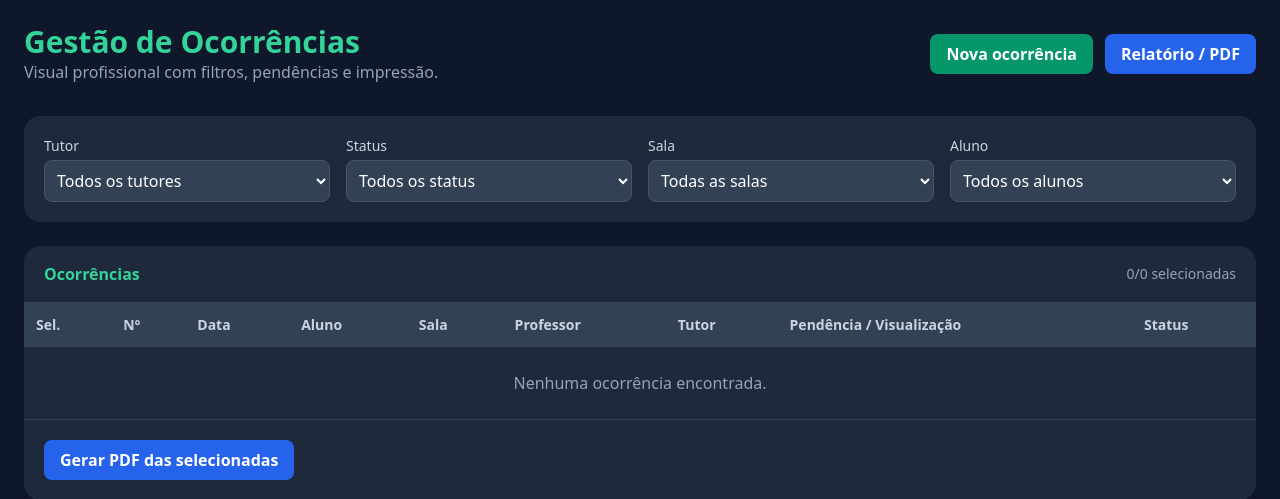
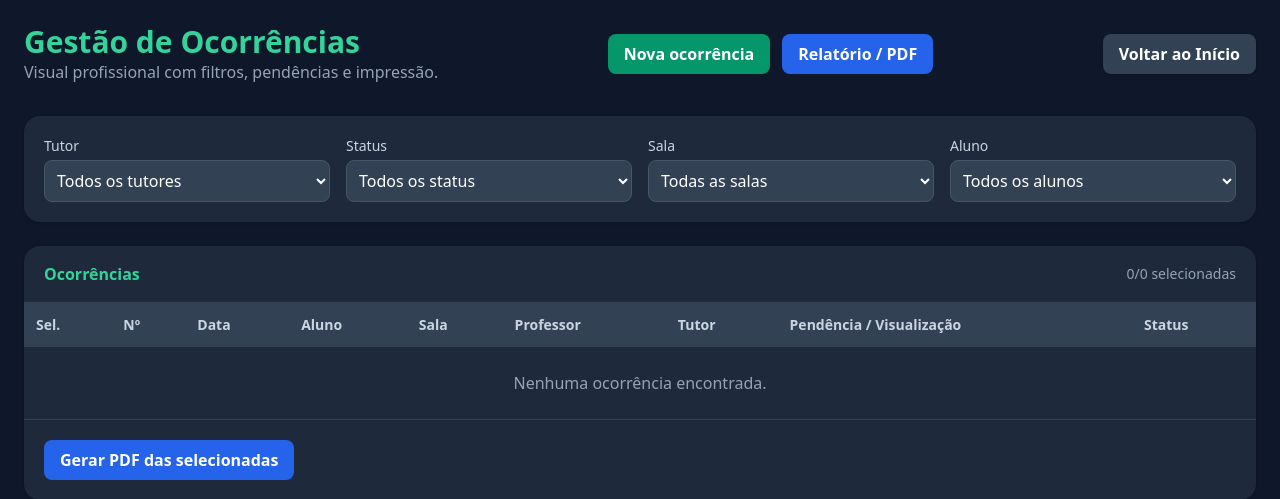
Before and after one commit to mcardes77-cmd/SGCE_IDR, a Flask app: page /gestao_ocorrencia in a window 1280 px wide. Shown: the top 499 px of the page. Run offline with Flask 3, Linux system fonts and the light colour scheme; data that the repository does not hold is empty; some libraries are stand-ins or nearby versions.

Commit message:
Update gestao_ocorrencia.html

```diff
--- a/templates/gestao_ocorrencia.html
+++ b/templates/gestao_ocorrencia.html
@@ -6,6 +6,10 @@
 <header class='mb-8 flex flex-col md:flex-row justify-between items-center gap-4'>
 <div><h1 class='text-3xl font-bold text-emerald-400'>Gestão de Ocorrências</h1><p class='text-slate-400'>Visual profissional com filtros, pendências e impressão.</p></div>
 <div class='flex gap-3'><button onclick="window.location.href='/gestao_ocorrencia_nova'" class='bg-emerald-600 hover:bg-emerald-700 px-4 py-2 rounded-lg font-semibold'>Nova ocorrência</button><button onclick="window.location.href='/gestao_relatorio_impressao'" class='bg-blue-600 hover:bg-blue-700 px-4 py-2 rounded-lg font-semibold'>Relatório / PDF</button></div>
+<a href="/dashboard_ocorrencias"
+   class="inline-flex items-center bg-slate-700 hover:bg-slate-600 text-white font-semibold px-4 py-2 rounded-lg shadow">
+  Voltar ao Início
+</a>
 </header>
 <section class='bg-slate-800 rounded-2xl shadow p-5 mb-6'><div class='grid grid-cols-1 md:grid-cols-4 gap-4'>
 <div><label class='block text-sm text-slate-300 mb-1'>Tutor</label><select id='filtro-tutor' class='w-full rounded-lg bg-slate-700 border border-slate-600 p-2'></select></div>
```
